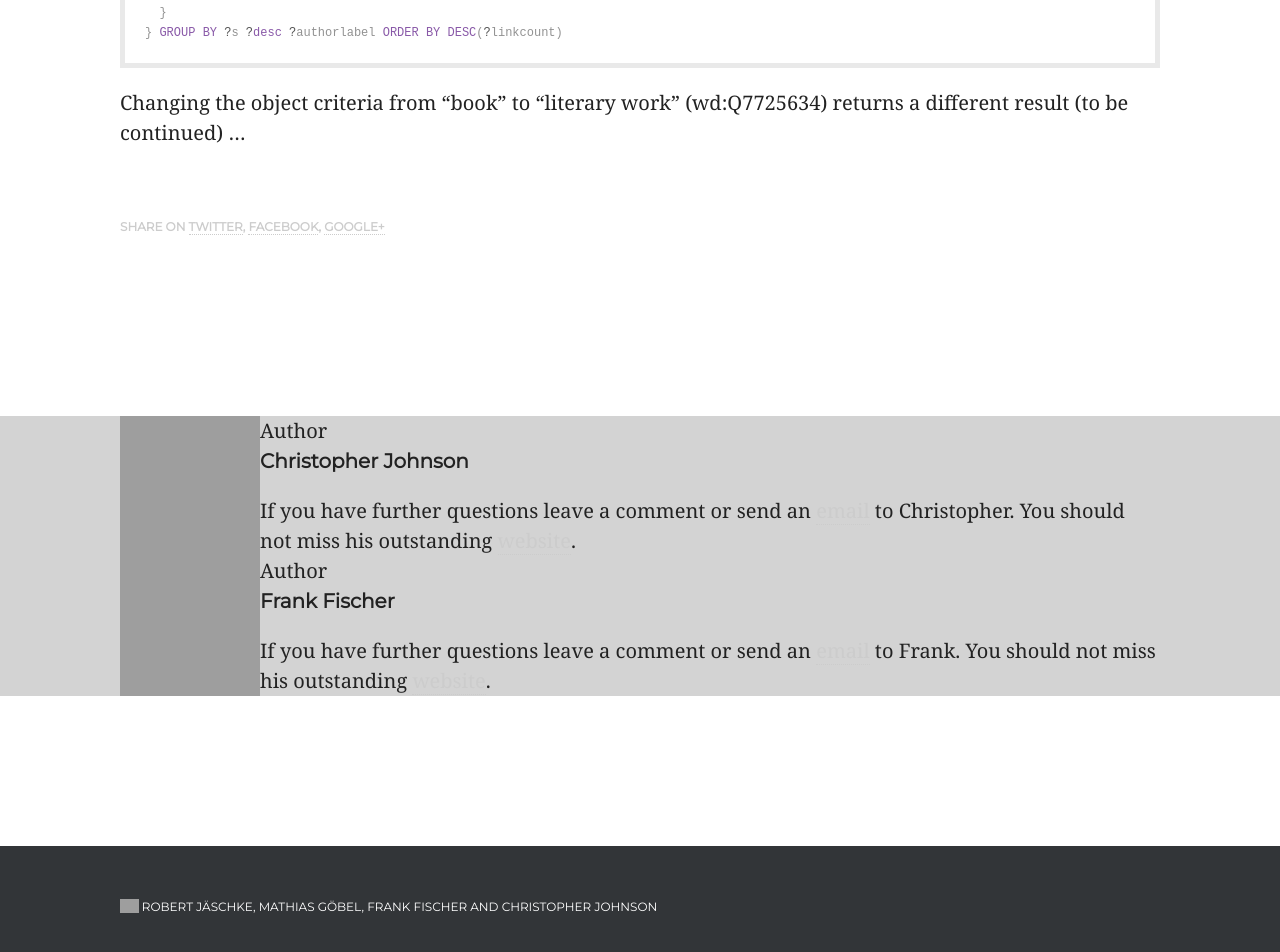
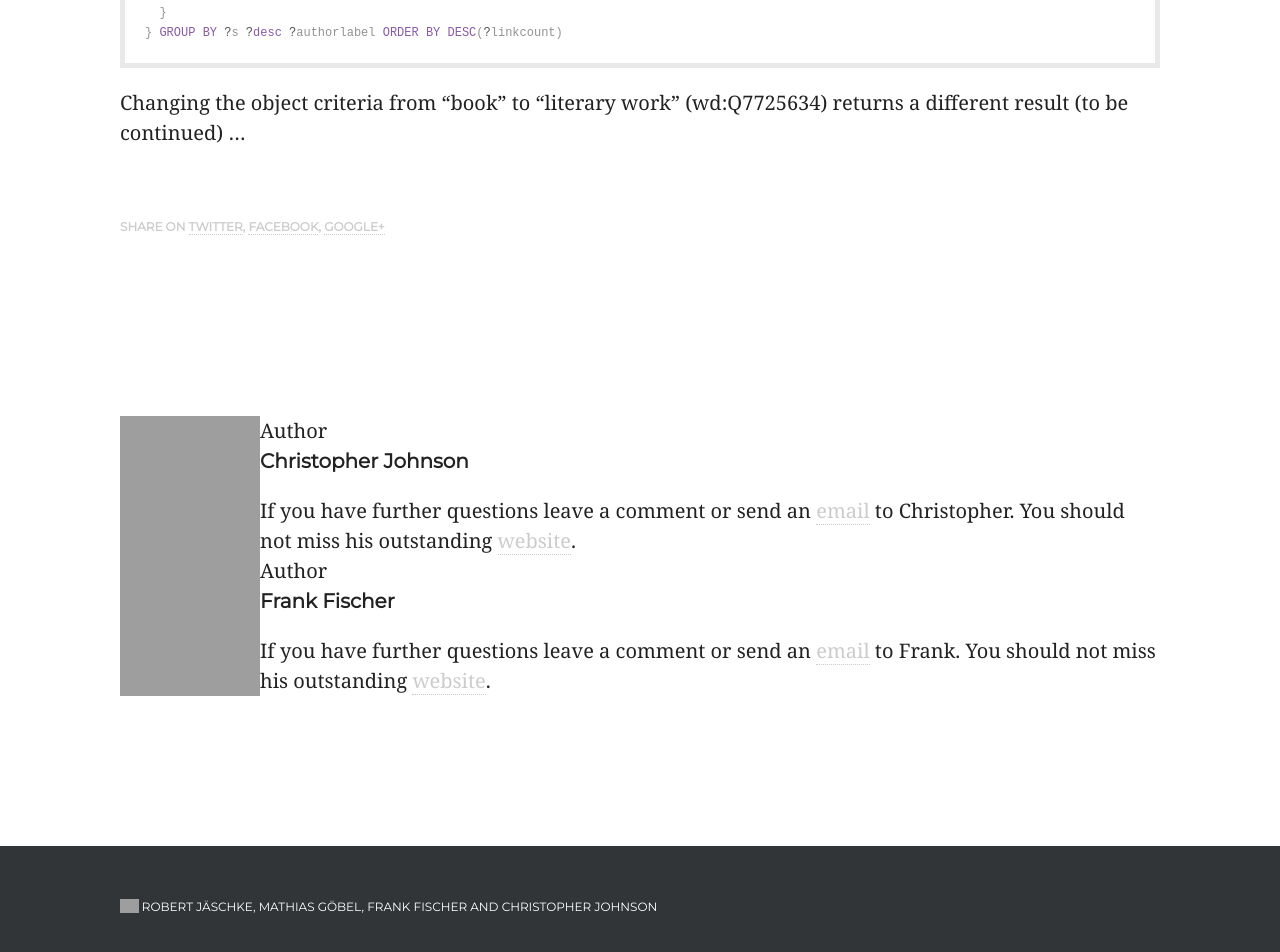
Before and after one commit to weltliteratur/blog, a Jekyll site: the page built from _posts/2016-02-18-Some-Preparations.markdown, in a window 1280 px wide. Shown: the part 774-1726 px from the top of the page. Built offline with Jekyll 4.4.1, drawn with Linux system fonts in a browser that asks for light colours; nearby versions of some CDN libraries; some web fonts are replaced; grey boxes are pictures that could not be loaded.

Commit message:
bg color authors

```diff
--- a/css/style.css
+++ b/css/style.css
@@ -7,7 +7,7 @@
 }
 .author-info {clear:both;
 }
-.authors {background-color:lightgrey;}
+.authors {#f2f2f2 none repeat scroll 0 0}
 /* --------------------------------------
 -----   Reset   -----
 ------------------------------------------*/
```
